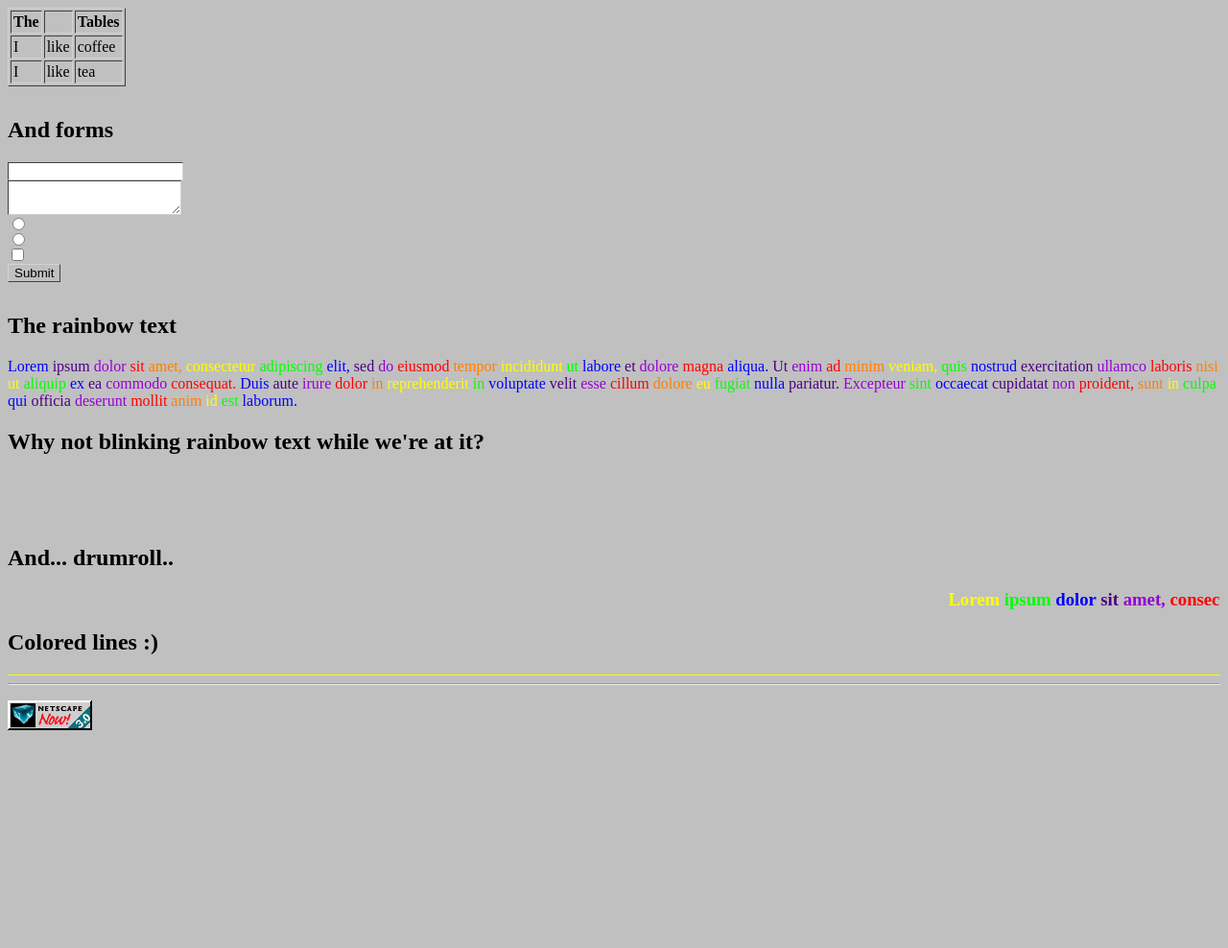
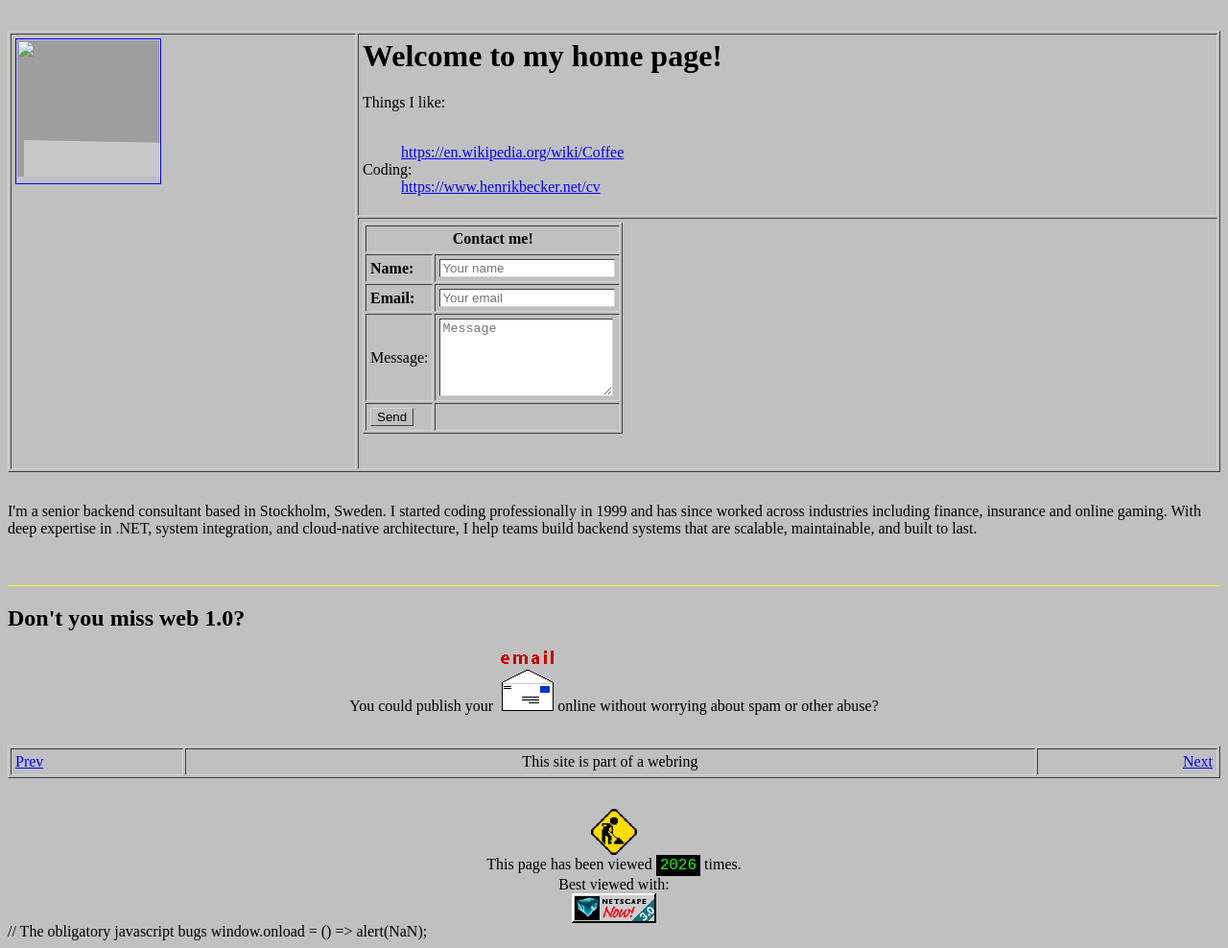
Before and after one commit to handiman/retro, a Jekyll site: the page built from default.htm, in a window 1280 px wide. Shown: the whole page at 96% size. Built offline with Jekyll 4.4.1, drawn with Linux system fonts in a browser that asks for light colours; before the commit the page ends 900 px from its top, so only the background shows below that; grey boxes are pictures that could not be loaded.

Commit message:
Quinary commit

```diff
--- a/_config.yml
+++ b/_config.yml
@@ -3,7 +3,7 @@ repository: handiman/retro
 author:
   name: Henrik Becker
   github: handiman
-permalink: :id
+permalink: pretty
 plugins:
   - jekyll-readme-index
   - jekyll-seo-tag
@@ -19,9 +19,10 @@ defaults:
         height: 534
         width: 800
   - scope:
-      path: "README.md"
+      path: README.md
     values:
       layout: dir
 readme_index:
-  remove_originals: true
+  enabled: true
+  remove_originals: false
   with_frontmatter: false
--- a/_layouts/retro.html
+++ b/_layouts/retro.html
@@ -10,8 +13,23 @@
 
 <body>
     {{ content }}
-    <hr />
-    <p><a target="_blank" href="https://www.firefox.com/"><img src="{{ '/getnet3.gif' | absolute_url }}" /></a></p>
+    <script>
+        document.addEventListener("DOMContentLoaded", () => {
+            document.querySelectorAll("form").forEach((form) => {
+                form.addEventListener("submit", form => alert("Thank ye!"));
+                form.onsubmit = () => false;
+            });
+            document.querySelectorAll("a.mailto").forEach(a => {
+                const href = a.getAttribute("href");
+                let mailto = "";
+                for (var i = href.length - 1; i >= 0; i--) {
+                    mailto += href[i];
+                }
+                a.href = mailto;
+            })
+        });
+    </script>
+    <script src="{{ '/retro.js' | absolute_url }}"></script>
 </body>
 
 </html>
--- a/default.htm
+++ b/default.htm
@@ -1,78 +1,103 @@
 ---
+permalink: /default.htm
 ---
+<table style="width:100%;margin-top:2em">
+    <tbody>
+        <tr>
+            <td style="width:350px;vertical-align: top;" rowspan="2"><a href="{{ '/' | absolute_url }}"><img
+                        class="corrupt photo" style="border:1px solid blue"
+                        src="https://www.henrikbecker.net/assets/img/portrait-800x1199.jpg" width="150" /></a></td>
+            <td colspan="2">
+                <h1>Welcome to my home page!</h1>
+                Things I like:
+                <dl>
+                    <dt><retro-blink><b style="color:maroon">Coffee:</b></retro-blink></dt>
+                    <dd><a target="_new"
+                            href="https://en.wikipedia.org/wiki/Coffee">https://en.wikipedia.org/wiki/Coffee</a></dd>
+                    <dt>Coding:</dt>
+                    <dd><a href=https://www.henrikbecker.net/cv>https://www.henrikbecker.net/cv</a></dd>
+                </dl>
+            </td>
+        </tr>
+        <tr>
+            <td colspan="2">
+                <form class="contact-form">
+                    <input type="hidden" name="sender" />
+                    <input type="hidden" name="ts_eliot" />
                     <table>
                         <thead>
-        <th>The</th>
-        <th></th>
-        <th>Tables</th>
+                            <th colspan="2"><retro-blink>Contact me!</retro-blink></th>
                         </thead>
                         <tbody>
                             <tr>
-            <td>I</td>
-            <td>like</td>
-            <td><x-blink>coffee</x-blink></td>
+                                <td><b>Name:</b></td>
+                                <td><input type="text" name="name" placeholder="Your name" /></td>
                             </tr>
                             <tr>
-            <td>I</td>
-            <td>like</td>
-            <td>tea</td>
+                                <td><b>Email:</b></td>
+                                <td><input type="text" name="email" placeholder="Your email" /></td>
+                            </tr>
+                            <tr>
+                                <td>Message:</td>
+                                <td><textarea name="body" placeholder="Message" rows="5"></textarea></td>
+                            </tr>
+                            <tr>
+                                <td><button type="submit">Send</button></td>
+                                <td class="status"></td>
+                            </tr>
+                        </tbody>
+                    </table>
+                </form>
+            </td>
         </tr>
     </tbody>
 </table>
 
-<h2>And forms</h2>
-
-<form>
-    <input type="text"><br />
-    <textarea></textarea><br />
-    <input type="radio" name="radio" value="1"><br />
-    <input type="radio" name="radio" value="2"><br />
-    <input type="checkbox" value="1"><br />
-    <input type="submit"><br />
-</form>
-
-<style>
-    .logged-in .live,
-    .env-production .live,
-    .page-responsive .live,
-    .colorblind-themes-v1 .live {
-        display: none;
-    }
-</style>
-
-<h2>The rainbow text</h2>
+<p>
+    I'm a senior backend consultant based in Stockholm, Sweden.
+    I started coding professionally in 1999 and has since worked across industries including finance, insurance and
+    online gaming. With deep expertise in .NET, system integration, and cloud-native architecture, I help teams
+    build backend systems that are scalable, maintainable, and built to last.
+</p>
+<retro-marquee speed="50">
     <retro-rainbow>
-    Lorem ipsum dolor sit amet, consectetur adipiscing elit, sed do eiusmod tempor incididunt ut labore et dolore magna
-    aliqua. Ut enim ad minim veniam, quis nostrud exercitation ullamco laboris nisi ut aliquip ex ea commodo consequat.
-    Duis aute irure dolor in reprehenderit in voluptate velit esse cillum dolore eu fugiat nulla pariatur. Excepteur
-    sint occaecat cupidatat non proident, sunt in culpa qui officia deserunt mollit anim id est laborum.
-</retro-rainbow>
-
-<h2>Why not blinking rainbow text while we're at it?</h2>
-<retro-blink>
-    <retro-rainbow>
-        Lorem ipsum dolor sit amet, consectetur adipiscing elit, sed do eiusmod tempor incididunt ut labore et dolore
-        magna aliqua. Ut enim ad minim veniam, quis nostrud exercitation ullamco laboris nisi ut aliquip ex ea commodo
-        consequat. Duis aute irure dolor in reprehenderit in voluptate velit esse cillum dolore eu fugiat nulla
-        pariatur. Excepteur sint occaecat cupidatat non proident, sunt in culpa qui officia deserunt mollit anim id est
-        laborum.
-    </retro-rainbow>
-</retro-blink>
-
-<h2>And... drumroll..</h2>
-<h3>
-    <retro-blink>
-        <retro-marquee>
-            <retro-rainbow>
-                Lorem ipsum dolor sit amet, consectetur adipiscing elit, sed do eiusmod tempor incididunt ut labore et
-                dolore magna aliqua.
+        I run a one-person tech company focused on delivering clean, automated solutions that reduce complexity and
+        support long-term growth. I work closely with clients to understand their needs, design pragmatic solutions,
+        and write code that’s easy to read, test, and evolve.
     </retro-rainbow>
 </retro-marquee>
-    </retro-blink>
-</h3>
 
-<h2>Colored lines :)</h2>
 <retro-hr color="#FFFF00"></retro-hr>
 
+<h2>Don't you miss web 1.0?</h2>
+<p style="text-align:center">
+    You could publish your <a class="mailto"
+        href="&#109;&#114;&#111;&#70;&#32;&#116;&#99;&#97;&#116;&#110;&#111;&#67;&#61;&#116;&#99;&#101;&#106;&#98;&#117;&#115;&#63;&#101;&#115;&#46;&#114;&#101;&#107;&#99;&#101;&#98;&#107;&#105;&#114;&#110;&#101;&#104;&#64;&#109;&#97;&#112;&#115;&#58;&#111;&#116;&#108;&#105;&#97;&#109;"><img
+            src="{{ '/email.gif' | absolute_url }}" /></a> online without worrying about spam or other abuse?<br />
+</p>
 
-<script src="{{ '/retro.js' | absolute_url }}"></script>
+<table style="width:100%">
+    <tbody>
+        <tr>
+            <td style="text-align: left;"><a href="/404">Prev</a></td>
+            <td style="text-align:center">This site is part of a webring</td>
+            <td style="text-align: right;"><a href="/end">Next</a></td>
+        </tr>
+    </tbody>
+</table>
+
+<div style="text-align: center;">
+    <img src="{{ '/uconst.gif' | absolute_url }}" style="width:48px;height:48px" /><br />
+    This page has been viewed <retro-counter value="{{ site.time | date: '%Y' }}"></retro-counter> times.<br />
+    Best viewed with:<br />
+    <a target="_blank" href="https://www.firefox.com/"><img src="{{ '/getnet3.gif' | absolute_url }}" /></a><br />
+</div>
+
+<div>
+    <script>
+        // The obligatory javascript bugs
+        window.onload = () => alert(NaN);
+    </script>
+    // The obligatory javascript bugs
+    window.onload = () => alert(NaN);
+</div>
--- a/retro.css
+++ b/retro.css
@@ -20,39 +20,33 @@ table {
   border: 1px solid;
   border-color: #d3d3d3 #404040 #404040 #d3d3d3;
 }
+thead,
+tbody,
+tr,
 th,
 td {
-  padding: 2px;
-  margin: 2px;
+  border: inherit;
+  margin: inherit;
+  padding: inherit;
 }
-th:first-child,
-td:first-child {
-  margin-left: 0;
+th,
+td {
+  padding: 4px;
+  margin: 4px;
+  border: inherit;
 }
 
-th.last-child,
-td:last-child {
-  margin-right: 0;
+input,
+textarea,
+button,
+select {
+  border: 1px solid;
 }
 
-tr:first-child {
-  th,
-  td {
-    margin-top: 0;
-  }
-}
-tr:last-child {
-  th,
-  td {
-    margin-bottom: 0;
-  }
-}
-
-td,
+input,
+textarea,
 th,
-input,
-textarea {
-  border: 1px solid;
+td {
   border-color: #404040 #d3d3d3 #d3d3d3 #404040;
 }
 
@@ -60,7 +54,6 @@ button,
 input[type="button"],
 input[type="submit"] {
   background-color: #c0c0c0;
-  border: 1px solid;
   border-color: #d3d3d3 #404040 #404040 #d3d3d3;
 }
 
@@ -69,3 +62,24 @@ table,
 form {
   margin-bottom: 2em;
 }
+
+img.photo {
+  image-rendering: pixelated;
+}
+
+img.corrupt {
+  background-size: 105% 95%;
+  background-repeat: no-repeat;
+  position: relative;
+}
+
+img.corrupt::after {
+  content: "";
+  position: absolute;
+  inset: 0;
+  background: inherit;
+  clip-path: polygon(0 70%, 100% 72%, 100% 100%, 0 98%);
+  transform: translateX(8px);
+  opacity: 0.7;
+  mix-blend-mode: screen;
+}
--- a/retro.js
+++ b/retro.js
@@ -1,4 +1,4 @@
-class BlinkText extends HTMLElement {
+class RetroBlink extends HTMLElement {
   constructor() {
     super();
     this.attachShadow({ mode: "open" });
@@ -32,7 +32,7 @@ class BlinkText extends HTMLElement {
   }
 }
 
-class RainbowText extends HTMLElement {
+class RetroRainbow extends HTMLElement {
   constructor() {
     super();
     this.attachShadow({ mode: "open" });
@@ -63,7 +63,7 @@ class RainbowText extends HTMLElement {
   }
 }
 
-class MarqueeText extends HTMLElement {
+class RetroMarquee extends HTMLElement {
   static get observedAttributes() {
     return ["speed"];
   }
@@ -118,7 +118,7 @@ class MarqueeText extends HTMLElement {
   }
 }
 
-class ColoredLine extends HTMLElement {
+class RetroHr extends HTMLElement {
   static get observedAttributes() {
     return ["color"];
   }
@@ -129,7 +129,7 @@ class ColoredLine extends HTMLElement {
       <table width="100%" bgcolor="${this.getAttribute("color")}" border="0" cellpadding="0" cellspacing="0">
         <tr>
           <td>
-            <img src="./pixel.gif" width="100" height="1" />
+            <img src="./pixel.gif" width="1" height="1" />
           </td>
         </tr>
       </table>
@@ -137,19 +137,37 @@ class ColoredLine extends HTMLElement {
   }
 }
 
-customElements.define("retro-blink", BlinkText);
-customElements.define("retro-rainbow", RainbowText);
-customElements.define("retro-marquee", MarqueeText);
-customElements.define("retro-hr", ColoredLine);
+class RetroCounter extends HTMLElement {
+  static get observedAttributes() {
+    return ["value"];
+  }
+  constructor() {
+    super();
+    this.attachShadow({ mode: "open" });
+    this.shadowRoot.innerHTML = `
+      <style>
+        .counter {
+          font-family: "Courier New", monospace;
+          background: #000;
+          color: #0f0;
+          padding: 2px 4px;
+          display: inline-block;
+        }
+      </style>
+      <span class="counter">${this.getAttribute("value") || 1}</span>
+    `;
+  }
+}
 
-document.addEventListener("DOMContentLoaded", function () {
-  document.querySelectorAll("form").forEach((form) => {
-    form.onsubmit = function () {
-      alert("Thank ye!");
-      return false;
-    };
+customElements.define("retro-blink", RetroBlink);
+customElements.define("retro-rainbow", RetroRainbow);
+customElements.define("retro-marquee", RetroMarquee);
+customElements.define("retro-hr", RetroHr);
+customElements.define("retro-counter", RetroCounter);
+
+document.addEventListener("DOMContentLoaded", () => {
+  document.querySelectorAll("img.corrupt").forEach((img) => {
+    img.style.backgroundImage = `url("${img.getAttribute("src")}")`;
+    img.src = "";
   });
 });
-
-// The obligatory javascript bugs
-//window.onload = () => alert(NaN);
```
Also changed, not shown: other parts of _layouts/retro.html (+3 -0 lines), _includes/apache.html (+5 -2 lines), _layouts/dir.html (+28 -8 lines), 404.html (line endings or trailing spaces), email.gif (added), end.html (line endings or trailing spaces), uconst.gif (added). Lines whose indentation alone changed are shown as unchanged.
